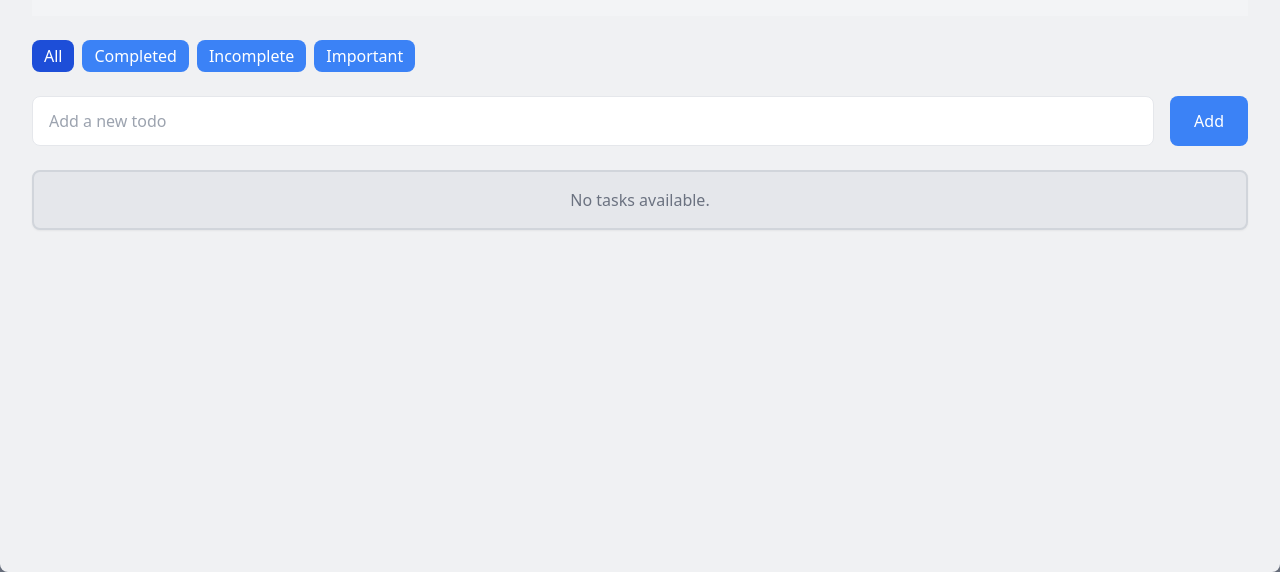
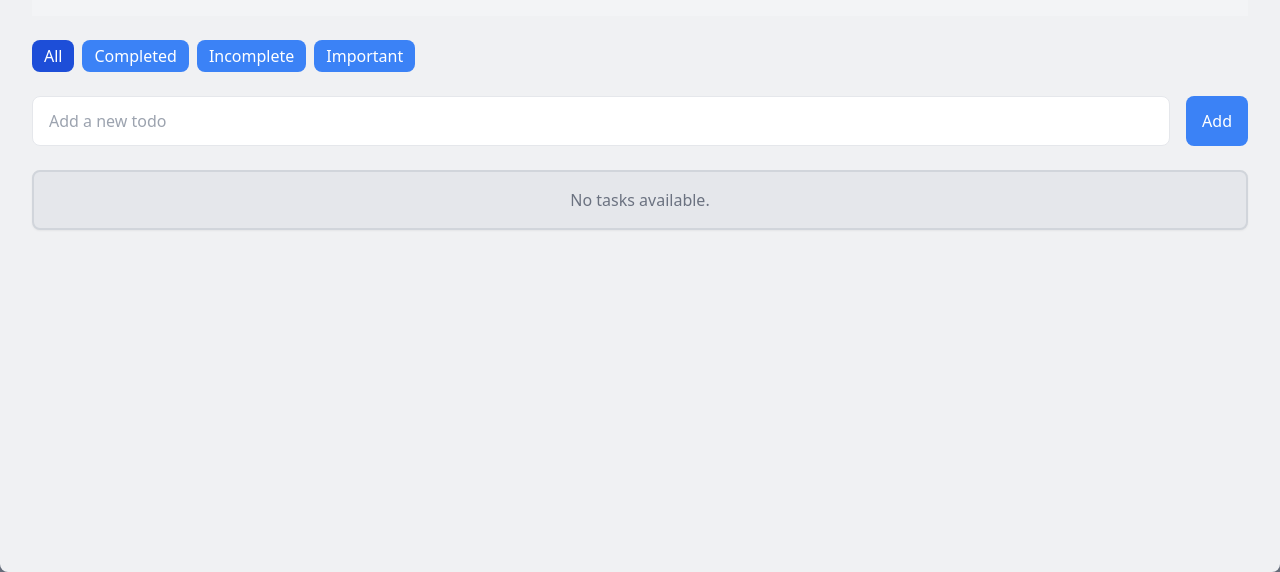
Before and after one commit to DanielPincu/TypeScript-Exam-App, a website built with Vite: page index.html in a window 1280 px wide. Shown: the part 228-800 px from the top of the page. Built offline with nearby package versions, Linux system fonts and the light colour scheme; files whose address does not match are found by name.

Commit message:
Small Button glitch corrected

```diff
--- a/index.html
+++ b/index.html
@@ -22,7 +22,7 @@
 
       <form class="todo-form flex space-x-4 mb-6">
         <input type="text" id="todo-input" placeholder="Add a new todo" class="flex-1 px-4 py-3 border rounded-lg text-gray-700" />
-        <button id="submit" type="submit" class="bg-blue-500 text-white px-6 py-3 rounded-lg hover:bg-blue-600 focus:outline-none">
+        <button id="submit" type="submit" class="bg-blue-500 text-white px-4 py-2 rounded-lg hover:bg-blue-600 focus:outline-none">
           Add
         </button>
       </form>
```
